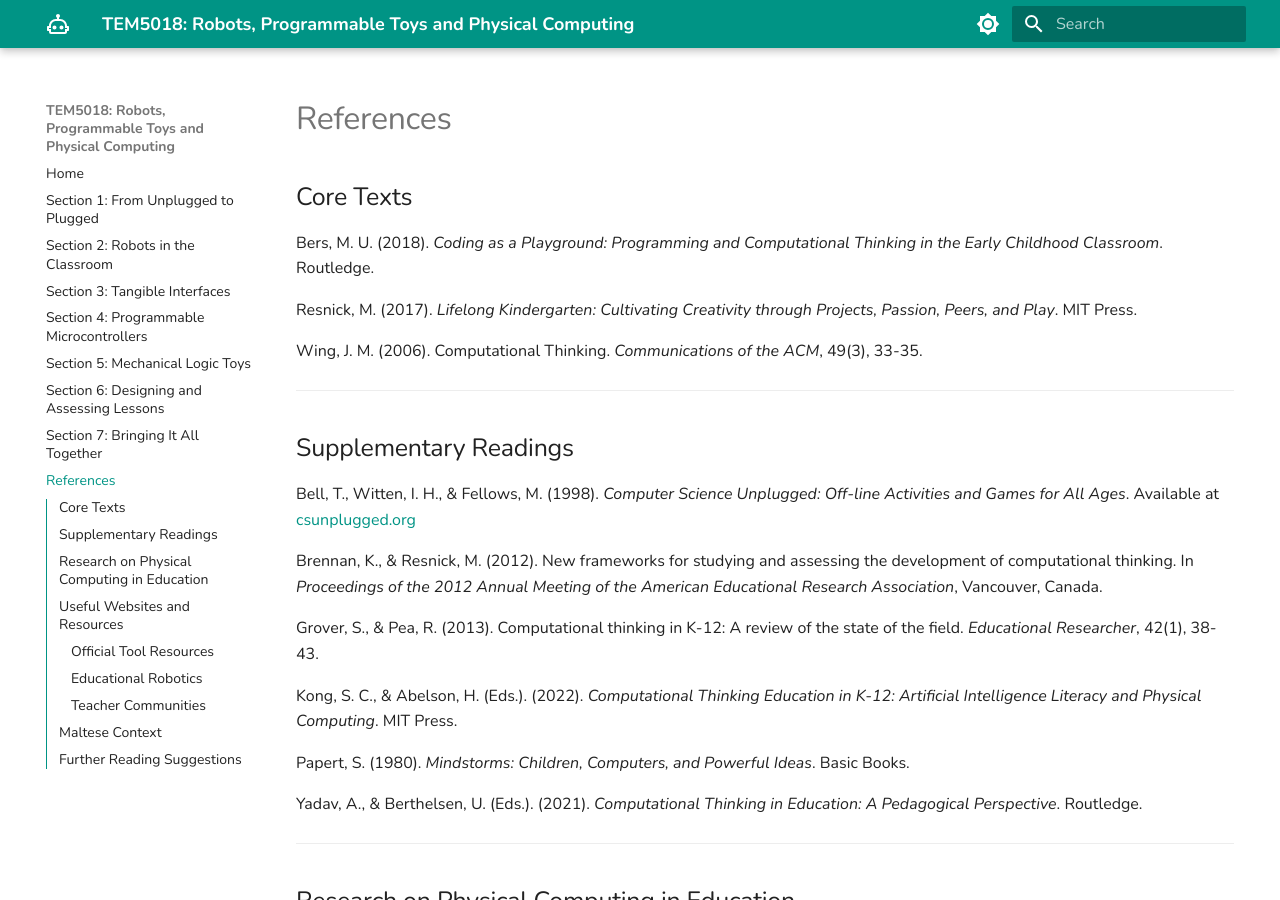
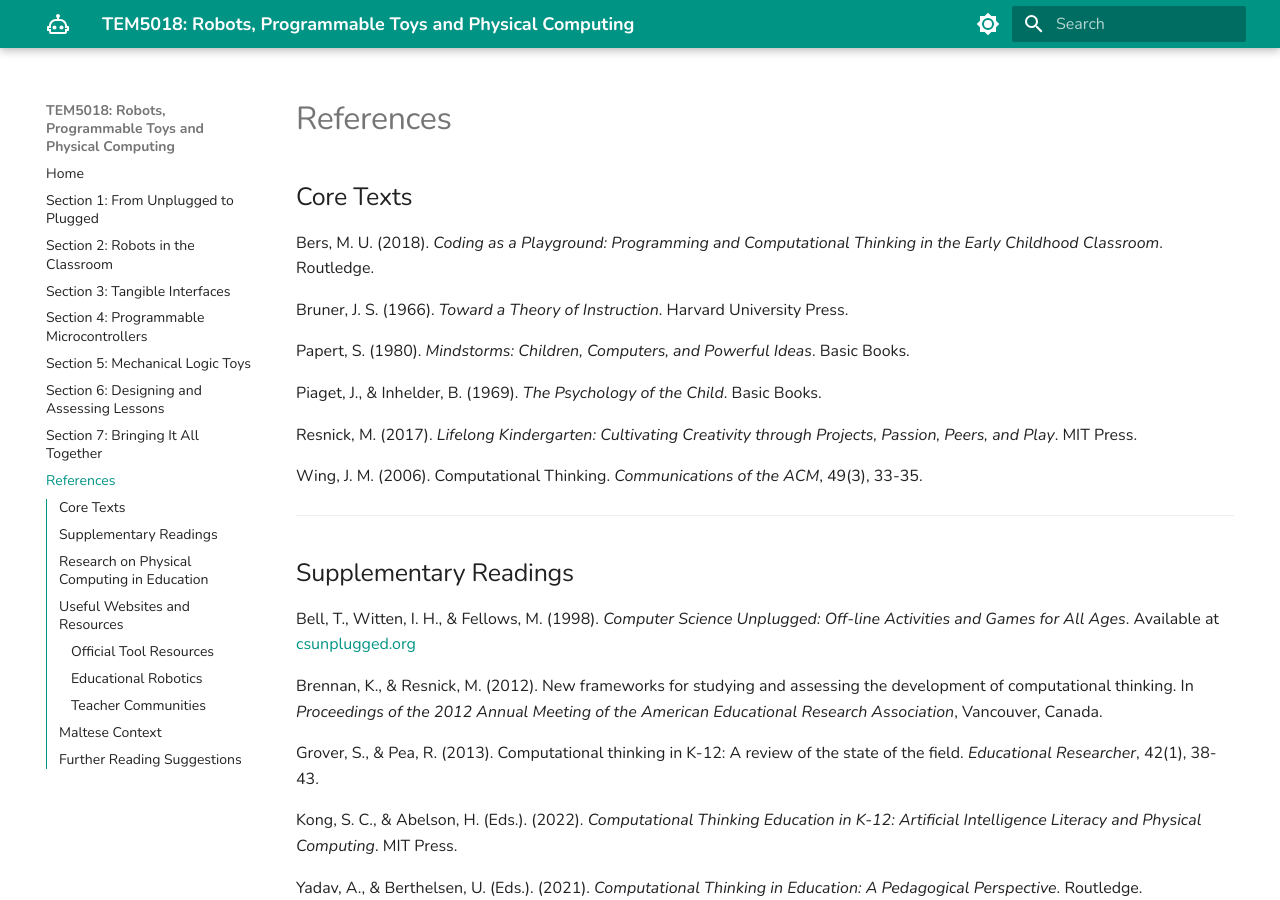
Before and after one commit to ccolo01/tem5018, an MkDocs documentation site: the page built from docs/references.md, in a window 1280 px wide and 900 px high. Built offline with MkDocs 1.6.1 and Material for MkDocs 9.7.7, drawn with Linux system fonts in a browser that asks for light colours.

Commit message:
Add files via upload

```diff
--- a/docs/references.md
+++ b/docs/references.md
@@ -3,6 +3,12 @@
 ## Core Texts
 
 Bers, M. U. (2018). *Coding as a Playground: Programming and Computational Thinking in the Early Childhood Classroom*. Routledge.
+
+Bruner, J. S. (1966). *Toward a Theory of Instruction*. Harvard University Press.
+
+Papert, S. (1980). *Mindstorms: Children, Computers, and Powerful Ideas*. Basic Books.
+
+Piaget, J., & Inhelder, B. (1969). *The Psychology of the Child*. Basic Books.
 
 Resnick, M. (2017). *Lifelong Kindergarten: Cultivating Creativity through Projects, Passion, Peers, and Play*. MIT Press.
 
```
Also changed, not shown: other parts of docs/references.md (+0 -2 lines).
